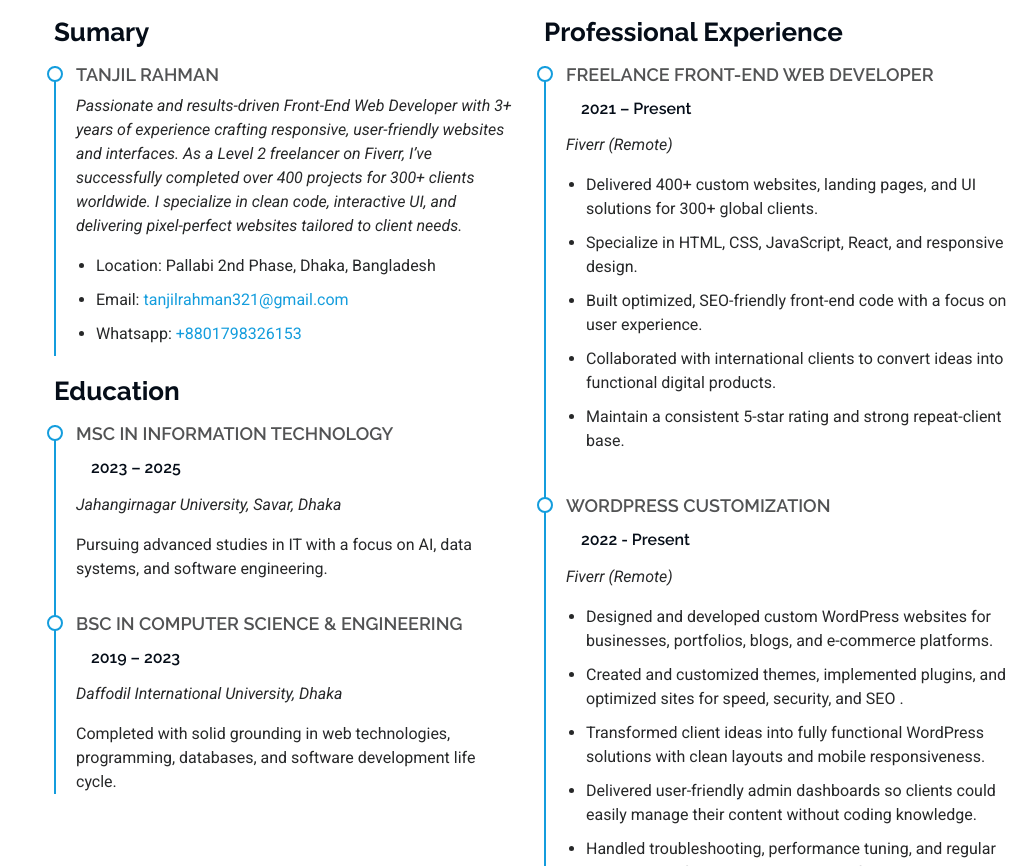
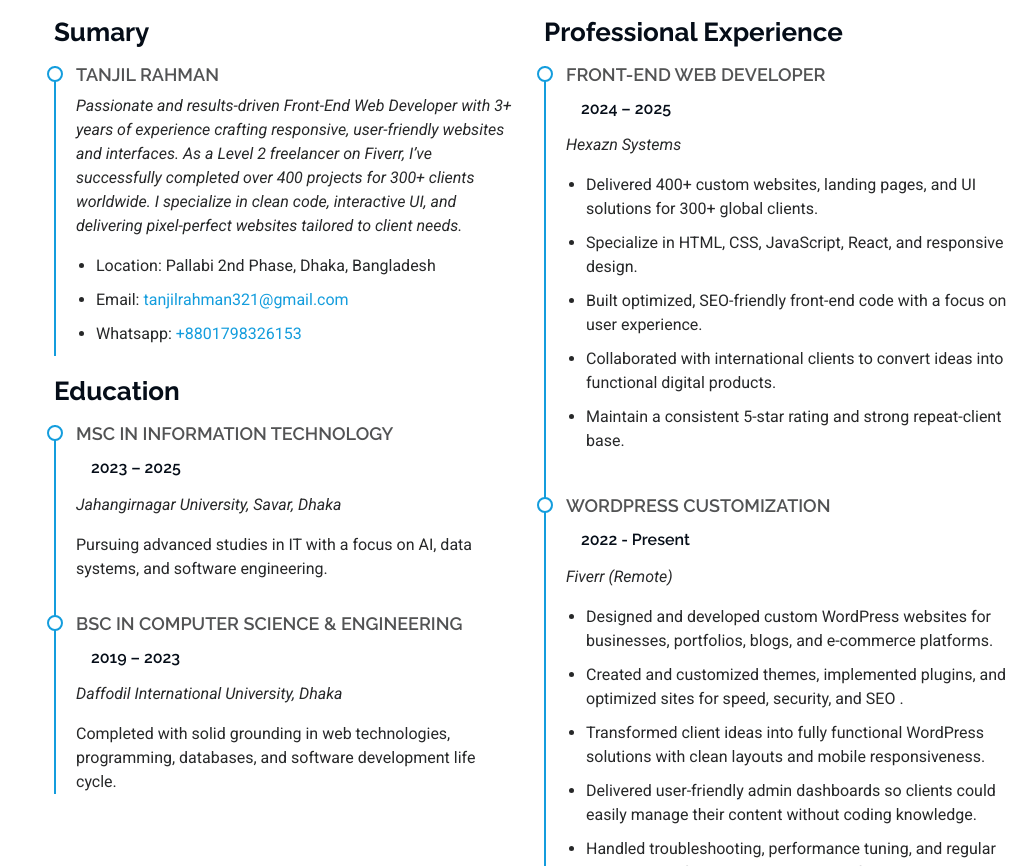
Before and after one commit to tanjilrahman321/portfolio, a plain HTML site: page index.html in a window 1280 px wide. Shown: the part 2794-3660 px from the top of the page, without its empty margins (258-1280 px from the left). Drawn offline with Linux system fonts and the light colour scheme.

Commit message:
Update index.html

```diff
--- a/index.html
+++ b/index.html
@@ -348,9 +348,9 @@
           <div class="col-lg-6" data-aos="fade-up" data-aos-delay="200">
             <h3 class="resume-title">Professional Experience</h3>
             <div class="resume-item">
-              <h4>FREELANCE FRONT-END WEB DEVELOPER</h4>
-              <h5>2021 – Present</h5>
-              <p><em>Fiverr (Remote)</em></p>
+              <h4>FRONT-END WEB DEVELOPER</h4>
+              <h5>2024 – 2025</h5>
+              <p><em>Hexazn Systems</em></p>
               <ul>
                 <li>Delivered 400+ custom websites, landing pages, and UI solutions for 300+ global clients.</li>
                 <li>Specialize in HTML, CSS, JavaScript, React, and responsive design.</li>
```
